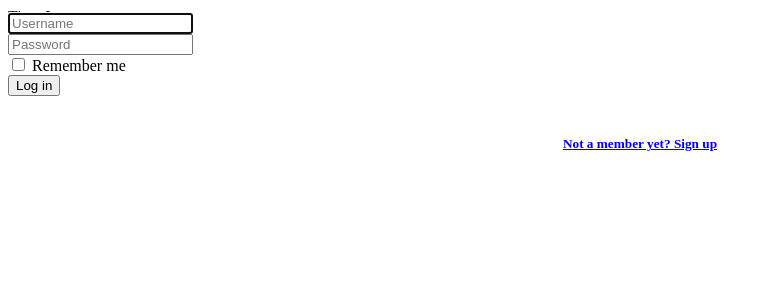
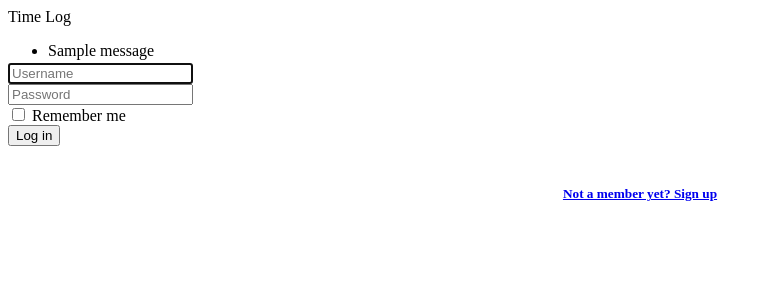
Before and after one commit to verediongzon/Django-TimeLog, a Django app: page / in a window 1280 px wide. Shown: the top 300 px of the page, without its empty margins (0-772 px from the left). Run offline with Django 3.2, Linux system fonts and the light colour scheme; tables that the repository leaves empty hold one stand-in row (values such as "Sample post"); one stand-in notice (Sample message) is shown.

Commit message:
updated forms.py, added success message

```diff
--- a/logme/templates/logme/form.html
+++ b/logme/templates/logme/form.html
@@ -29,6 +29,13 @@
                     <div class="panel-body">
 
                         <div class="form-group">
+                          {% if messages %}
+                            <ul class="messages">
+                              {% for message in messages %}
+                                <li{% if message.tags %} class="{{ message.tags }}"{% endif %}>{{ message }}</li>
+                              {% endfor %}
+                            </ul>
+                          {% endif %}
                             <form action = "{%url 'logat:index' %}" method = "POST">
                                     {% csrf_token %}
                                  {% if error_message %}
@@ -37,6 +44,7 @@
                         {% endif %}
                       </div>
                </div>
+
                       <div class="alt1" style="margin-top:-13px;">
                            <div class="input-group" >
                             <span class="input-group-addon"><i class="glyphicon glyphicon-user"></i></span>
@@ -72,7 +80,9 @@
           </div> <!-- end class panel body -->
         </div>
             </div> <!-- end class row -->
-              </div> <!-- end class col -->
+              </div>
+
+                      <!-- end class col -->
         </form>
 </body>
 </html>
--- a/logme/templates/logme/register.html
+++ b/logme/templates/logme/register.html
@@ -24,6 +24,7 @@
                 <h1 class="text-center login-title"><strong>Create Account</strong></h1>
 					</br></br></br>
                 	<div class="form-group">
+
                 	<form action="" method="POST">
                 		{% csrf_token %}
 
--- a/logme/views.py
+++ b/logme/views.py
@@ -4,11 +4,12 @@ from django.views import generic
 from django.contrib import auth
 from django.shortcuts import render, redirect, render_to_response, get_object_or_404
 from django.contrib.auth import authenticate, login, logout, forms as user_forms
+from django.contrib.messages.views import SuccessMessageMixin
 from django.contrib.auth.models import User
 from logme.models import Account, History, Total
 from django.utils import timezone
 from django.template import Context
-from django.views.generic import FormView
+from django.views.generic.edit import FormView
 from datetime import timedelta
 from django.core.exceptions import ObjectDoesNotExist
 from django.core.urlresolvers import reverse
@@ -176,10 +177,11 @@ class Home_Page(generic.TemplateView):
 
 
 
-class Register(generic.FormView):
+class Register(SuccessMessageMixin, generic.FormView):
     template_name = 'logme/register.html'
     form_class = RegistrationForm
     success_url = '/'
+    success_message = "Your account was created successfully. Wait for Admin confirmation."
 
     def post(self, request):
         form_class = self.get_form_class()
@@ -190,7 +192,6 @@ class Register(generic.FormView):
 
         else:
             return self.form_invalid(form)
-
 
 
 
```
Also changed, not shown: logme/forms.py (+14 -1 lines).
